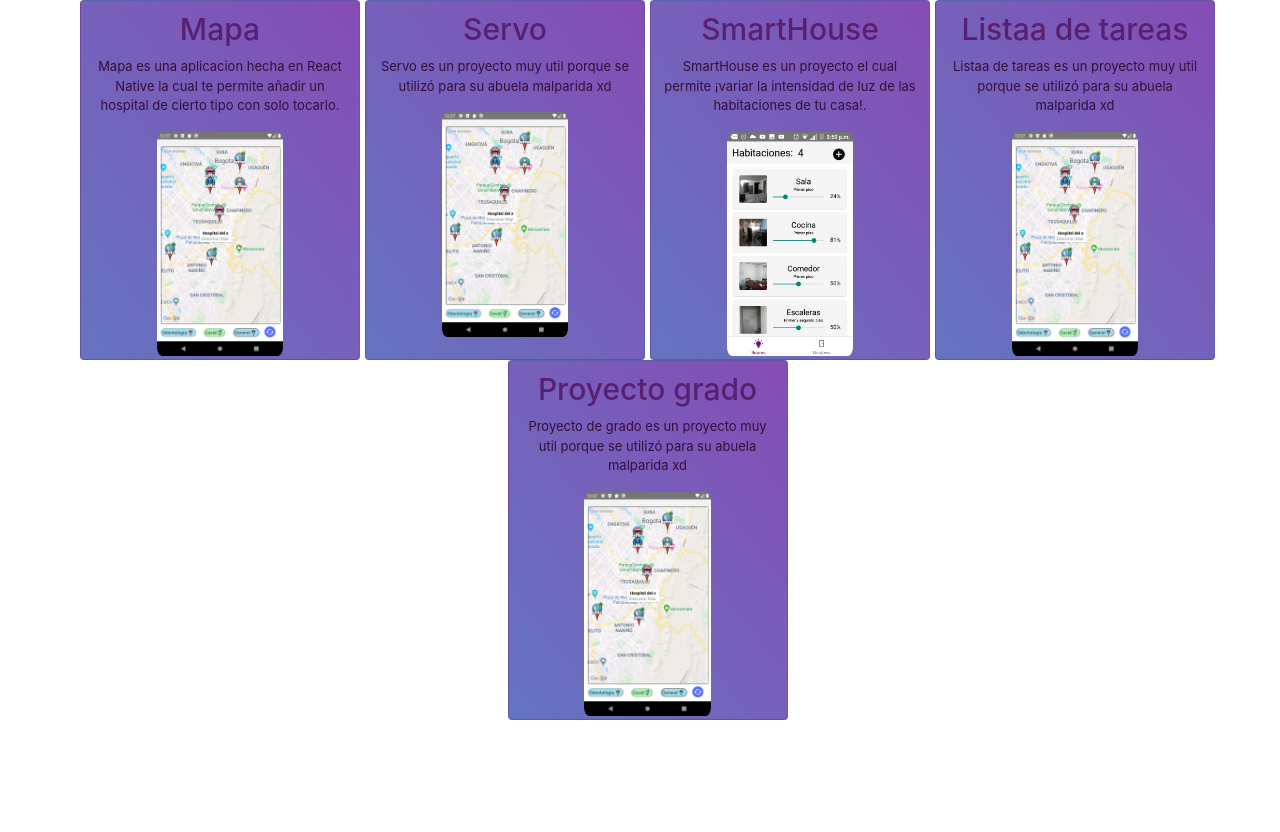
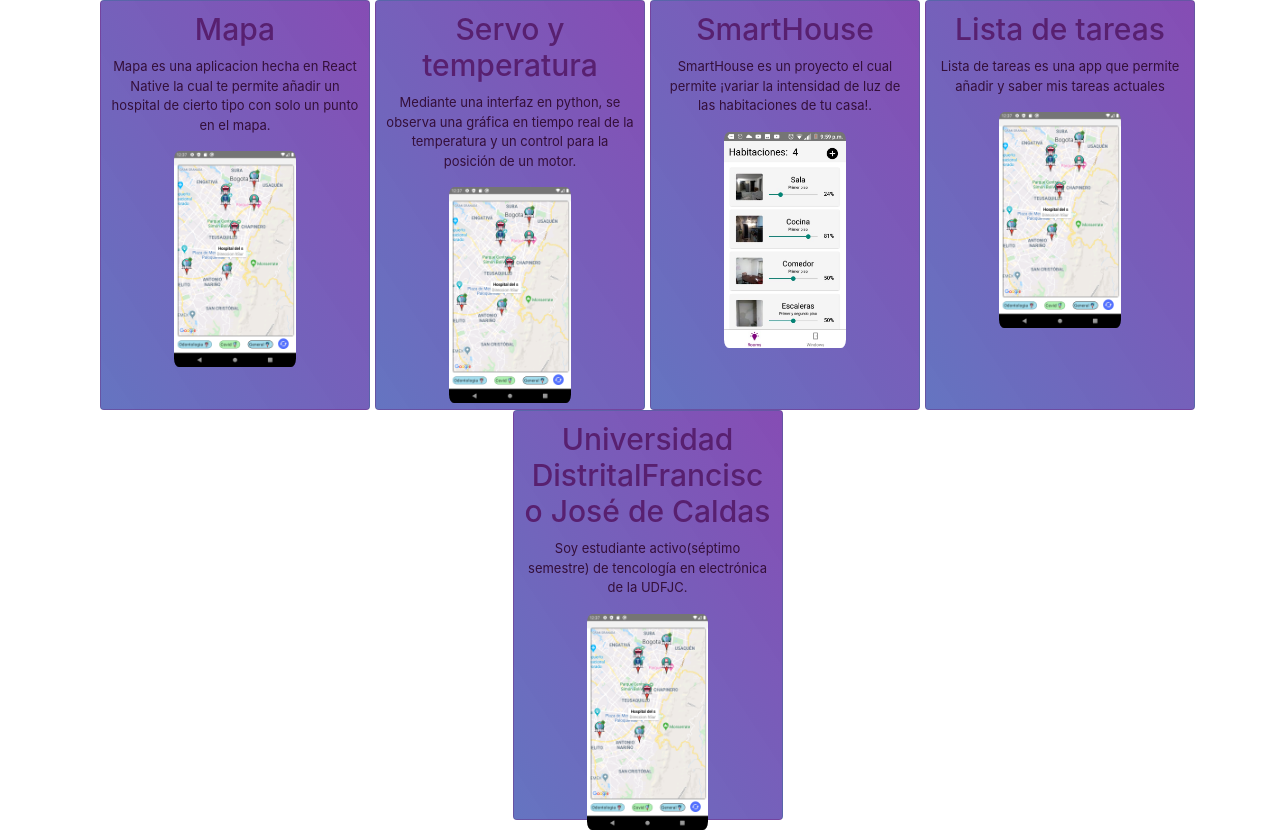
Before and after one commit to kevin-guzman/LandingPage, a React (Create React App) app: page /proyects in a window 1280 px wide. Before the commit the page ends 800 px from the top, so only its background shows below. Built offline with nearby package versions, Linux system fonts and the light colour scheme.

Commit message:
Data in ProyectsInfo page

```diff
--- a/src/components/Card.js
+++ b/src/components/Card.js
@@ -19,16 +19,14 @@ let Card = (props) =>{
     return(
         <div
             className="row center "
-            //className=""
-            style={{justifyContent:'center', borderRadius:'50%'}}
-            //onDrag={console.log('Wenassss')}
+            style={{justifyContent:'center',}}
             onClick={console.log('Wenassss')}
         >
             {
                 proyects.map((x,i)=>{
                     return(
 
-                        <Link to="/proyects/info"  params={{Val:'Holaa'}} key={i} /* className="" */  >
+                        <Link to={{pathname: "/proyects/info", data: x}}  params={{Val:'Holaa'}} key={i} /* className="" */  >
                             <div className="zoom" style={Styles.card} key={i} >
                                 <div
                                     className="card"
@@ -86,8 +84,8 @@ const Styles= {
         //backgroundColor:'rgba(100,100,100,0.5)',
         flex:1,
         alignSelf:'center',
-        width:280,
-        height:360,
+        width:270,
+        height:410,
         marginTop:0,
         marginLeft:5,
 /*         maxHeight:220,
--- a/src/components/styles/Card.css
+++ b/src/components/styles/Card.css
@@ -11,8 +11,8 @@
     margin-left: 200px;
 }
 .Proyects-Card {
-    max-height: 310px;
-    max-width: 220px ;
+    max-height: 330px;
+    max-width: 230px ;
 
     /* align-self: center; */
 }
--- a/src/data/Proyects.json
+++ b/src/data/Proyects.json
@@ -2,31 +2,36 @@
     {
         "title":"Mapa",
         "proyectType":"movil",
-        "description": "Mapa es una aplicacion hecha en React Native la cual te permite añadir un hospital de cierto tipo con solo tocarlo.",
+        "description": "Mapa es una aplicacion hecha en React Native la cual te permite añadir un hospital de cierto tipo con solo un punto en el mapa.",
+        "longDescription":"La aplicación mapa fue realizada con React Native, dentro de esta se encuentra redux, react navigation, react native paper y react native maps, todo esto para poder permitirle al usuario agrehar puntos en el mpapa en la posición que quiera y poder categorizar el tipo de hospital",
         "im":"ViewingMarker1"
     },
     {
-        "title":"Servo",
+        "title":"Servo y temperatura",
         "proyectType":"hardware",
-        "description": "Servo es un proyecto muy util porque se utilizó para su abuela malparida xd",
+        "description": "Mediante una interfaz en python, se observa una gráfica en tiempo real de la temperatura y un control para la posición de un motor.",
+        "longDescription":"Es un proyecto realizado con python y un microcontrolador mbed el cual permite saber la tempera actual gráficada, dentro de su interfaz se encuentra la gráfica de la temperatura actual y una barrita que permite controlar la posición del servomotor.",
         "im":"ViewingMarker1"
     },
     {
         "title":"SmartHouse",
         "proyectType":"movil",
         "description": "SmartHouse es un proyecto el cual permite ¡variar la intensidad de luz de las habitaciones de tu casa!.",
+        "longDescription":"",
         "im":"SmartHouse"
     },
     {
-        "title":"Listaa de tareas",
+        "title":"Lista de tareas",
         "proyectType":"movil",
-        "description": "Listaa de tareas es un proyecto muy util porque se utilizó para su abuela malparida xd",
+        "description": "Lista de tareas es una app que permite añadir y saber mis tareas actuales",
+        "longDescription":"Lista de tareas es una app que permite añadir y saber mis tareas actuales, fue realizada en React Native junto con Firebase para el lado del servidor, en ella tenemos un login de usuario y cada usuario tiene sis tareas.",
         "im":"ViewingMarker1"
     },
     {
-        "title":"Proyecto grado",
+        "title":"Universidad DistritalFrancisco José de Caldas",
         "proyectType":"educacion",
-        "description": "Proyecto de grado es un proyecto muy util porque se utilizó para su abuela malparida xd",
+        "description": "Soy estudiante activo(séptimo semestre) de tencología en electrónica de la UDFJC.",
+        "longDescription":"",
         "im":"ViewingMarker1"
     }
 ]
--- a/src/pages/ProyectsInfo.js
+++ b/src/pages/ProyectsInfo.js
@@ -1,16 +1,21 @@
-import React from 'react'
+import React ,{useState} from 'react'
 
 let ProyecstInfo = (props) => {
+    let er = (props)=>{
+        console.log("",props.location.data)
+    }
+    const [data, setData]= useState(props.location.data)
+
     return(
         <div>
             <p>
-                Hola wee
+                {data.title}
             </p>
             <p>
-                {props.Val}
+                {data.longDescription}
             </p>
             <p>
-                reere
+
             </p>
         </div>
     )
```
